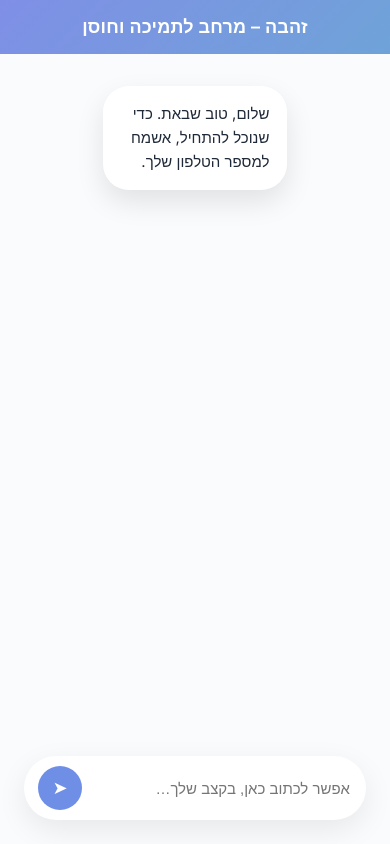
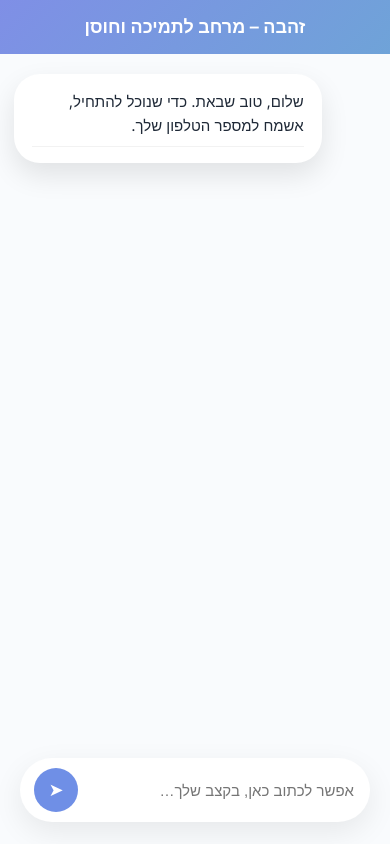
Before and after one commit to inaama8888/AI-agent-for-healthcare-, a React (Create React App) app in the folder client/: page / in a window 390 px wide. Built offline with nearby package versions, Linux system fonts and the light colour scheme.

Commit message:
נעמה ניסיתי nbxvjgחrfh

```diff
--- a/client/src/styles/Chat.css
+++ b/client/src/styles/Chat.css
@@ -1,5 +1,5 @@
 /* =================================================
-   ZAHAVA CHAT – PRODUCTION READY UI
+   ZAHAVA CHAT – FINAL PRODUCTION CSS
    Mindfulness / Therapy Chat
    ================================================= */
 
@@ -10,8 +10,8 @@
 
   --header-gradient: linear-gradient(135deg, #7f8fe6, #6fa3d8);
 
-  --bot-bg: rgba(255, 255, 255, 0.78);
-  --user-bg: rgba(230, 241, 255, 0.92);
+  --bot-bg: #ffffff;
+  --user-bg: #e7efff;
 
   --text-main: #1f2937;
   --text-muted: #6b7280;
@@ -19,7 +19,7 @@
   --accent: #6f8fe6;
 
   --radius-xl: 26px;
-  --radius-lg: 22px;
+  --radius-lg: 20px;
 }
 
 /* ===== Reset ===== */
@@ -56,11 +56,14 @@ body {
   align-items: center;
   padding: 24px;
 }
+
 /* ===== Chat container ===== */
 .chat-container {
   width: 100%;
   max-width: 880px;
   height: min(92vh, 880px);
+  max-height: 100dvh;
+
   background: #f9fbfd;
   border-radius: 32px;
 
@@ -82,18 +85,20 @@ body {
   text-align: center;
   font-size: 18px;
   font-weight: 600;
-  letter-spacing: 0.2px;
 }
 
 /* ===== Messages area ===== */
 .messages {
   flex: 1;
-  padding: 32px 48px;
+  padding: 28px 36px;
   overflow-y: auto;
+
   display: flex;
   flex-direction: column;
   gap: 18px;
+
   scroll-behavior: smooth;
+  overscroll-behavior: contain;
 }
 
 /* ===== Message base ===== */
@@ -104,58 +109,45 @@ body {
   font-size: 15px;
   line-height: 1.6;
   white-space: pre-line;
-  position: relative;
+
   animation: fadeUp 0.25s ease;
-  background: rgba(255, 255, 255, 0.85);
-
-  backdrop-filter: blur(12px);
-  -webkit-backdrop-filter: blur(12px);
-  align-items: center;
 }
 
 /* ===== Bot message ===== */
 .message.bot {
-  background: #ffffff;
+  align-self: flex-end;
+  background: var(--bot-bg);
+
   box-shadow:
     0 12px 28px rgba(0,0,0,0.10);
 }
 
-.message.user {
-  background: #e7efff;
-  box-shadow:
-    0 10px 24px rgba(0,0,0,0.08);
-}
-
+/* subtle divider */
 .message.bot::after {
   content: "";
   display: block;
   margin-top: 8px;
   height: 1px;
-  background: rgba(0, 0, 0, 0.05);
-}
-
-.message.bot:hover {
-  box-shadow: 0 8px 24px rgba(0, 0, 0, 0.06);
-}
-
-/* Meta text */
-.message.bot .meta {
-  display: block;
-  margin-top: 6px;
-  font-size: 14px;
-  color: var(--text-muted);
-}
-
-/* spacing between bot cards */
-.messages .message.bot + .message.bot {
-  margin-top: 6px;
+  background: rgba(0,0,0,0.05);
 }
 
 /* ===== User message ===== */
 .message.user {
   align-self: flex-start;
   background: var(--user-bg);
+
   border-top-left-radius: 8px;
+
+  box-shadow:
+    0 10px 24px rgba(0,0,0,0.08);
+}
+
+/* ===== Meta text ===== */
+.message .meta {
+  display: block;
+  margin-top: 6px;
+  font-size: 13px;
+  color: var(--text-muted);
 }
 
 /* ===== Choice chips ===== */
@@ -163,7 +155,7 @@ body {
   display: flex;
   flex-wrap: wrap;
   gap: 10px;
-  margin-top: 6px;
+  margin-top: 8px;
 }
 
 .choice-chip {
@@ -173,6 +165,7 @@ body {
   padding: 10px 18px;
   font-size: 14px;
   cursor: pointer;
+
   box-shadow: 0 4px 12px rgba(0, 0, 0, 0.06);
   transition: all 0.2s ease;
 }
@@ -186,12 +179,12 @@ body {
 
 /* ===== Typing indicator ===== */
 .typing {
+  align-self: flex-end;
   padding: 14px 18px;
   background: var(--bot-bg);
   border-radius: var(--radius-lg);
   display: flex;
   gap: 6px;
-  width: fit-content;
 }
 
 .typing span {
@@ -202,17 +195,12 @@ body {
   animation: blink 1.4s infinite both;
 }
 
-.typing span:nth-child(2) {
-  animation-delay: 0.2s;
-}
-
-.typing span:nth-child(3) {
-  animation-delay: 0.4s;
-}
+.typing span:nth-child(2) { animation-delay: 0.2s; }
+.typing span:nth-child(3) { animation-delay: 0.4s; }
 
 /* ===== Input ===== */
 .input-box {
-  padding: 16px 24px 24px;
+  padding: 16px 20px 22px;
 }
 
 .input-inner {
@@ -221,6 +209,7 @@ body {
   background: #ffffff;
   border-radius: 999px;
   padding: 10px 14px;
+
   box-shadow: 0 10px 30px rgba(0, 0, 0, 0.08);
 }
 
@@ -241,6 +230,7 @@ body {
   color: #ffffff;
   font-size: 18px;
   cursor: pointer;
+
   transition: transform 0.15s ease, box-shadow 0.15s ease;
 }
 
@@ -262,15 +252,9 @@ body {
 }
 
 @keyframes blink {
-  0% {
-    opacity: 0.2;
-  }
-  20% {
-    opacity: 1;
-  }
-  100% {
-    opacity: 0.2;
-  }
+  0% { opacity: 0.2; }
+  20% { opacity: 1; }
+  100% { opacity: 0.2; }
 }
 
 /* ===== Mobile ===== */
@@ -285,42 +269,11 @@ body {
     border-radius: 0;
   }
 
-.messages {
-  flex: 1;
-  display: flex;
-  flex-direction: column;
-
-  /* 🔥 זה ההבדל בין טופס לצ’אט */
-  align-items: center;
-
-  gap: 18px;
-  padding: 32px 48px;
-
-  overflow-y: auto;
-  scroll-behavior: smooth;
-
-  /* מונע זחילה בפרוד */
-  scrollbar-gutter: stable both-edges;
-}
-
-.message {
-  width: fit-content;
-  max-width: 70%;
-
-  padding: 16px 18px;
-  border-radius: var(--radius-xl);
-  font-size: 15px;
-  line-height: 1.6;
-  white-space: pre-line;
-  position: relative;
-  animation: fadeUp 0.25s ease;
-}
-  .message.bot,
-  .message.user {
-    align-self: unset;
+  .messages {
+    padding: 20px 14px;
   }
 
-  .message.bot::after {
-    display: none;
+  .message {
+    max-width: 85%;
   }
 }
```
Also changed, not shown: 6 other files (tests, documents, lock files or other folders).
